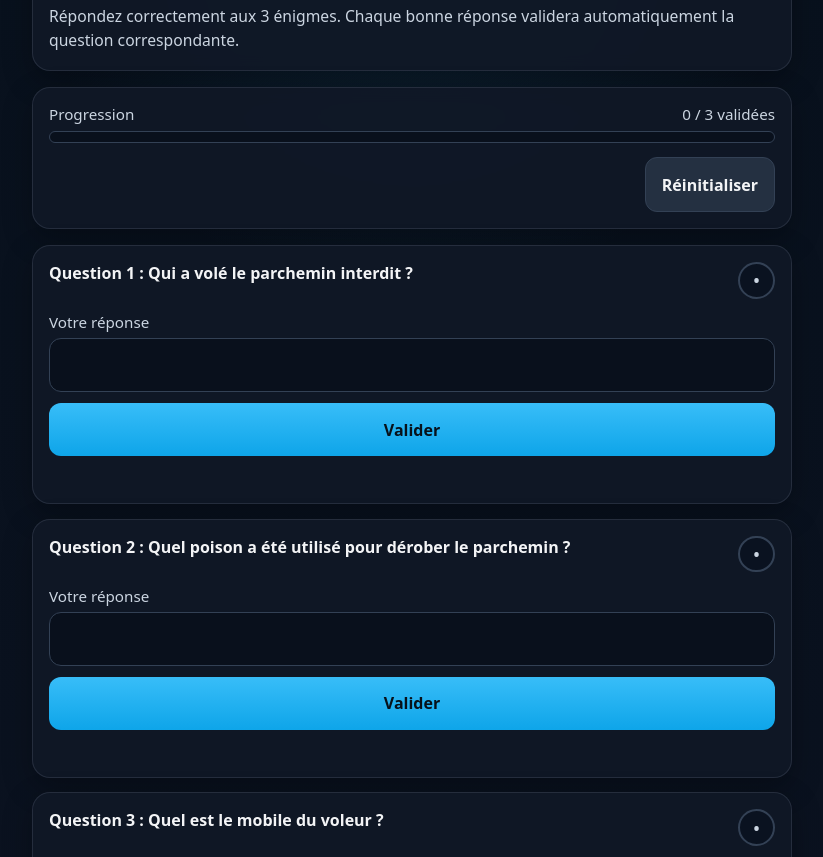
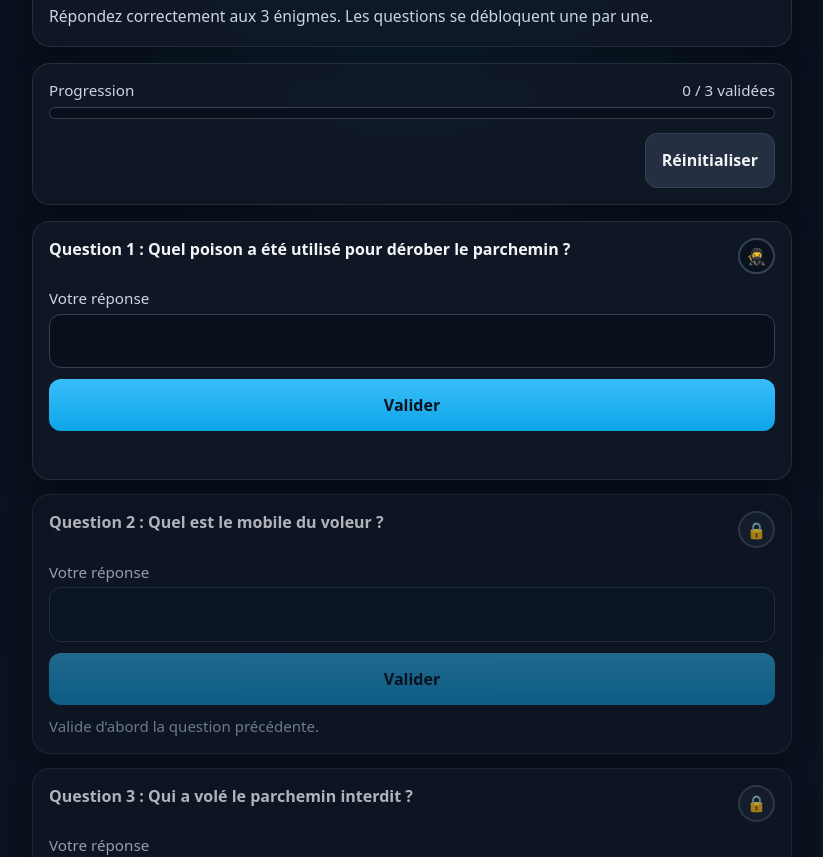
Before and after one commit to TopLorent/mission-ninja, a plain HTML site: page index.html in a window 1280 px wide. Shown: the part 81-938 px from the top of the page, without its empty margins (228-1051 px from the left). Drawn offline with Linux system fonts and the light colour scheme.

Commit message:
Add files via upload

```diff
--- a/index.html
+++ b/index.html
@@ -31,6 +31,7 @@
     html {
       color-scheme: dark;
       -webkit-text-size-adjust: 100%;
+      scroll-behavior: smooth;
     }
 
     body {
@@ -156,6 +157,10 @@
       padding: 1rem;
     }
 
+    .question-card.locked {
+      opacity: 0.72;
+    }
+
     .question-head {
       display: flex;
       align-items: flex-start;
@@ -200,6 +205,12 @@
       color: #fecaca;
     }
 
+    .status-badge.locked {
+      border-color: rgba(148, 163, 184, 0.28);
+      background: rgba(148, 163, 184, 0.08);
+      color: #94a3b8;
+    }
+
     .question-form {
       display: grid;
       gap: 0.65rem;
@@ -229,7 +240,7 @@
       font: inherit;
       outline: none;
       transition: border-color 120ms ease, box-shadow 120ms ease;
-      font-size: 16px; /* évite le zoom auto sur iPhone */
+      font-size: 16px;
     }
 
     input[type="text"]:focus {
@@ -265,6 +276,10 @@
 
     .feedback.error {
       color: #fca5a5;
+    }
+
+    .feedback.locked {
+      color: #94a3b8;
     }
 
     .final-message {
@@ -344,8 +359,7 @@
     <section class="hero">
       <h1>Mission ninja</h1>
       <p class="intro">
-        Répondez correctement aux 3 énigmes. Chaque bonne réponse validera automatiquement
-        la question correspondante.
+        Répondez correctement aux 3 énigmes. Les questions se débloquent une par une.
       </p>
     </section>
 
@@ -393,22 +407,22 @@
     const QUESTIONS = [
       {
         id: 1,
-        text: "Question 1 : Qui a volé le parchemin interdit ?",
-        answers: ["Rock Mehdi", "Test"]
+        text: "Question 1 : Quel poison a été utilisé pour dérober le parchemin ?",
+        answers: ["curare", "test"]
       },
       {
         id: 2,
-        text: "Question 2 : Quel poison a été utilisé pour dérober le parchemin ?",
-        answers: ["curare", "Curare", "Test"]
+        text: "Question 2 : Quel est le mobile du voleur ?",
+        answers: ["devenir hogokei", "test"]
       },
       {
         id: 3,
-        text: "Question 3 : Quel est le mobile du voleur ?",
-        answers: ["Devenir hogokei", "Test"]
+        text: "Question 3 : Qui a volé le parchemin interdit ?",
+        answers: ["rock mehdi", "test"]
       }
     ];
 
-    const STORAGE_KEY = "mission-ninja-progress-v1";
+    const STORAGE_KEY = "mission-ninja-progress-v3";
 
     const questionsContainer = document.getElementById("questionsContainer");
     const progressText = document.getElementById("progressText");
@@ -439,6 +453,11 @@
 
     function saveState(state) {
       localStorage.setItem(STORAGE_KEY, JSON.stringify(state));
+    }
+
+    function isQuestionUnlocked(questionId, state) {
+      if (questionId === 1) return true;
+      return state[questionId - 1]?.validated === true;
     }
 
     function getValidatedCount(state) {
@@ -477,21 +496,52 @@
       return escapeHtml(value);
     }
 
+    function scrollToFinalMessage() {
+      setTimeout(() => {
+        finalMessage.scrollIntoView({
+          behavior: "smooth",
+          block: "start"
+        });
+      }, 180);
+    }
+
     function createQuestionCard(question, state) {
       const validated = state[question.id]?.validated === true;
       const savedValue = state[question.id]?.value ?? "";
+      const unlocked = isQuestionUnlocked(question.id, state);
+      const disabledBecauseLocked = !validated && !unlocked;
 
       const card = document.createElement("article");
-      card.className = "question-card";
+      card.className = `question-card ${disabledBecauseLocked ? "locked" : ""}`;
       card.dataset.questionId = question.id;
+
+      let badgeClass = "status-badge pending";
+      let badgeText = "🥷";
+      let badgeLabel = "Réponse en attente";
+      let feedbackText = "";
+      let feedbackClass = "feedback";
+
+      if (validated) {
+        badgeClass = "status-badge success";
+        badgeText = "✓";
+        badgeLabel = "Réponse validée";
+        feedbackClass = "feedback success";
+        feedbackText = "Bonne réponse validée.";
+      } else if (disabledBecauseLocked) {
+        badgeClass = "status-badge locked";
+        badgeText = "🔒";
+        badgeLabel = "Question verrouillée";
+        feedbackClass = "feedback locked";
+        feedbackText = "Valide d’abord la question précédente.";
+      }
 
       card.innerHTML = `
         <div class="question-head">
           <h3 class="question-title">${escapeHtml(question.text)}</h3>
-          <div class="status-badge ${validated ? "success" : "pending"}"
+          <div class="${badgeClass}"
                id="status-${question.id}"
-               aria-label="${validated ? "Réponse validée" : "Réponse en attente"}">
-            ${validated ? "✓" : "•"}
+               aria-label="${badgeLabel}">
+            ${badgeText}
           </div>
         </div>
 
@@ -507,30 +557,36 @@
                 autocapitalize="off"
                 spellcheck="false"
                 value="${escapeAttribute(savedValue)}"
-                ${validated ? "disabled" : ""}
+                ${validated || disabledBecauseLocked ? "disabled" : ""}
               >
               <button
                 type="submit"
                 class="btn-validate"
-                ${validated ? "disabled" : ""}>
+                ${validated || disabledBecauseLocked ? "disabled" : ""}>
                 Valider
               </button>
             </div>
           </div>
-          <p class="feedback ${validated ? "success" : ""}" id="feedback-${question.id}">
-            ${validated ? "Bonne réponse validée." : ""}
+          <p class="${feedbackClass}" id="feedback-${question.id}">
+            ${feedbackText}
           </p>
         </form>
       `;
 
       const form = card.querySelector("form");
       const input = card.querySelector("input");
-      const button = card.querySelector("button");
       const badge = card.querySelector(`#status-${question.id}`);
       const feedback = card.querySelector(`#feedback-${question.id}`);
 
       form.addEventListener("submit", (event) => {
         event.preventDefault();
+
+        const currentState = loadState();
+
+        if (!isQuestionUnlocked(question.id, currentState) && !currentState[question.id]?.validated) {
+          announce(`Question ${question.id} verrouillée.`);
+          return;
+        }
 
         const userValue = input.value;
         const normalizedValue = normalizeText(userValue);
@@ -549,29 +605,27 @@
           .map(normalizeText)
           .includes(normalizedValue);
 
-        const currentState = loadState();
-
         if (isCorrect) {
-          input.disabled = true;
-          button.disabled = true;
-
-          badge.className = "status-badge success";
-          badge.textContent = "✓";
-          badge.setAttribute("aria-label", "Réponse validée");
-
-          feedback.className = "feedback success";
-          feedback.textContent = "Bonne réponse validée.";
-
           currentState[question.id] = {
             validated: true,
             value: userValue
           };
 
           saveState(currentState);
-          updateProgress(currentState);
+          render();
           announce(`Question ${question.id} validée.`);
 
+          if (getValidatedCount(currentState) === QUESTIONS.length) {
+            scrollToFinalMessage();
+          }
         } else {
+          currentState[question.id] = {
+            validated: false,
+            value: userValue
+          };
+
+          saveState(currentState);
+
           badge.className = "status-badge error";
           badge.textContent = "✕";
           badge.setAttribute("aria-label", "Réponse incorrecte");
@@ -579,12 +633,6 @@
           feedback.className = "feedback error";
           feedback.textContent = "Ce n’est pas la bonne réponse. Réessaie.";
 
-          currentState[question.id] = {
-            validated: false,
-            value: userValue
-          };
-
-          saveState(currentState);
           updateProgress(currentState);
           announce(`Question ${question.id} : réponse incorrecte.`);
         }
@@ -601,7 +649,7 @@
         saveState(currentState);
 
         badge.className = "status-badge pending";
-        badge.textContent = "•";
+        badge.textContent = "🥷";
         badge.setAttribute("aria-label", "Réponse en attente");
 
         feedback.className = "feedback";
```
